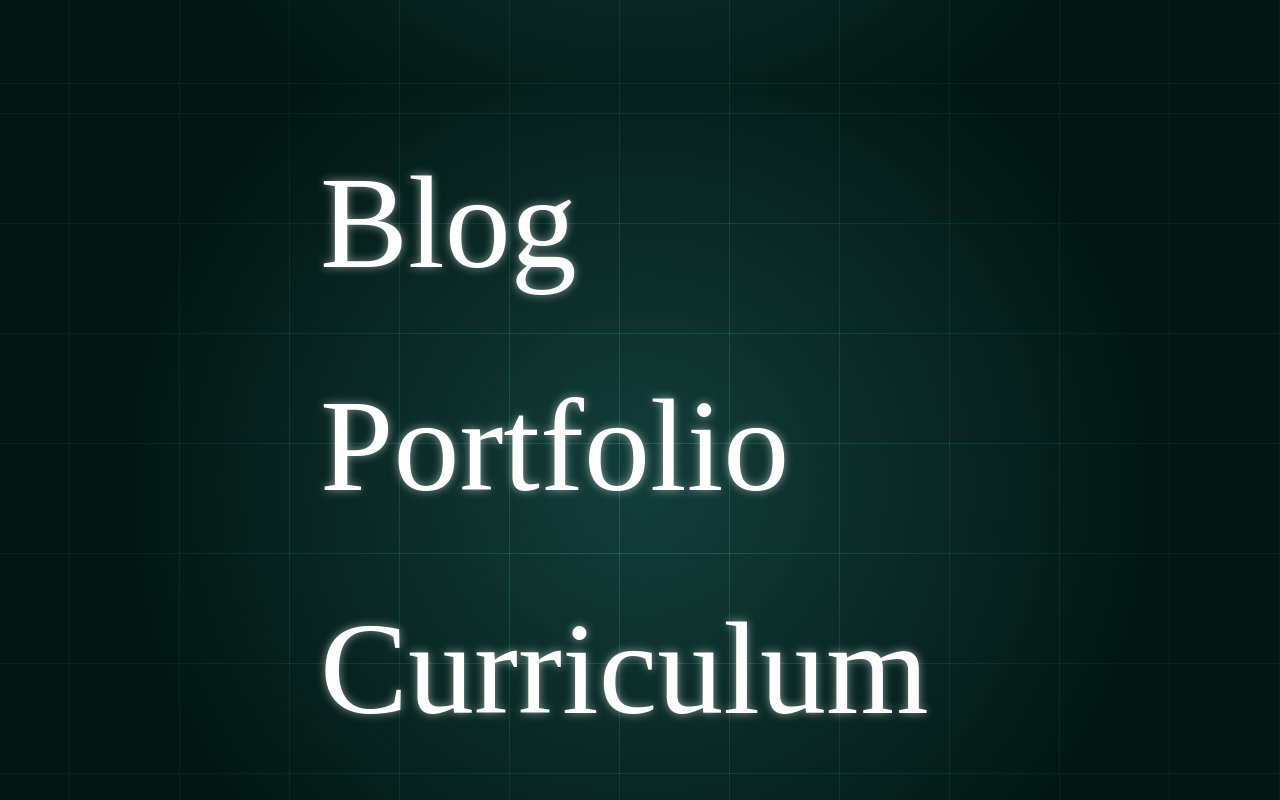
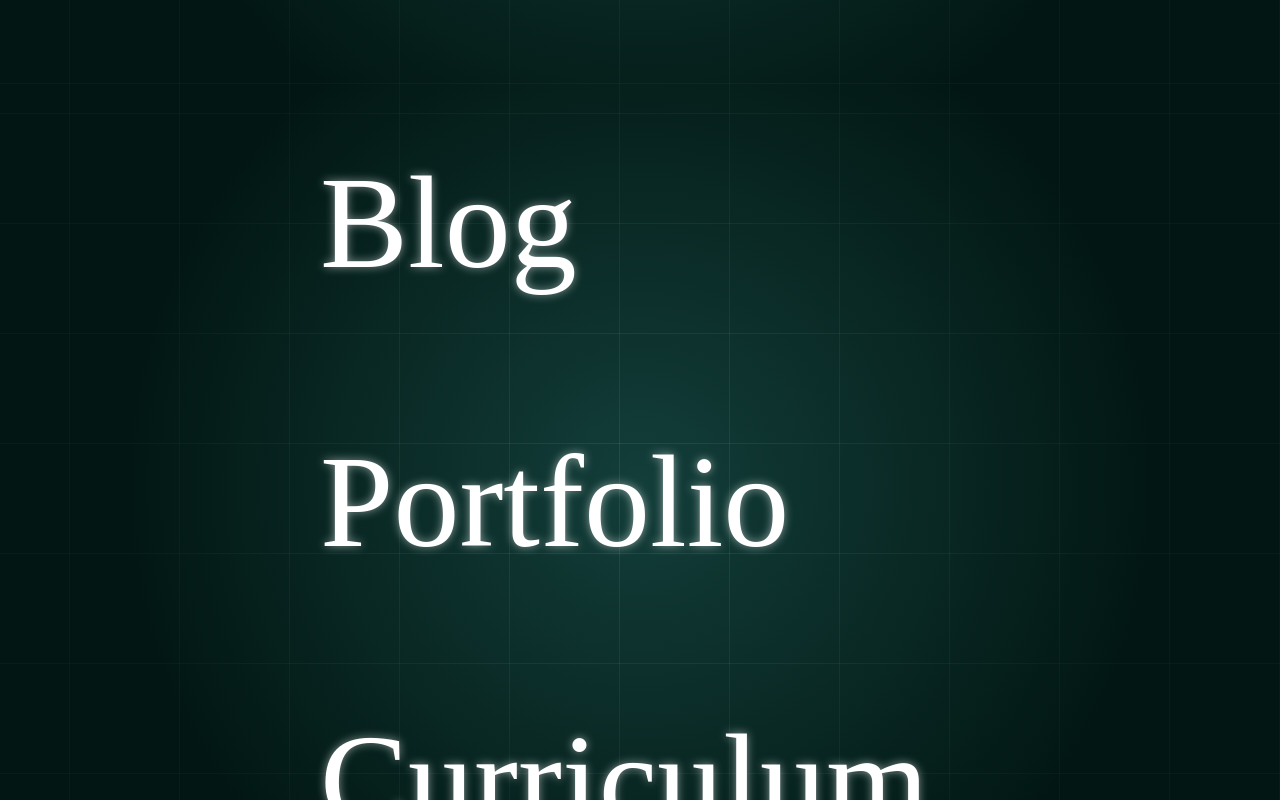
Before and after one commit to jesi-rgb/old.jesirgb.com, a Next.js app: page / in a window 1280 px wide. Shown: the part 1100-1900 px from the top of the page. Built offline with nearby package versions, Linux system fonts and the light colour scheme; a web font is replaced by a local one.

Commit message:
fix arrows

```diff
--- a/components/LandingLink.js
+++ b/components/LandingLink.js
@@ -3,19 +3,21 @@ import { FontAwesomeIcon } from "@fortawesome/react-fontawesome";
 
 export default function LandingLink({ text, link, description }) {
   return (
-    <div className="group flex space-x-10 justify-between items-center transition-all duration-500">
+    <div className="text-white my-10 text-left text-8xl xl:text-9xl font-display md:w-1/2 mx-10 md:mx-auto">
+      <div className="group w-[50%] flex space-x-2 xl:space-x-10 items-center transition-all duration-500">
         <div
           style={{ textShadow: "0 0 10px #ffffff88" }}
-        className="transform w-[40%] group-hover:text-accent-1-lighter group-hover:translate-x-10 transition-all duration-500"
+          className="transform w-3/4 xl:w-[40%] group-hover:text-accent-1-lighter group-hover:translate-x-10 transition-all duration-500"
         >
           <a href={link}>{text}</a>
         </div>
-      <span className="hidden mix-blend-screen leading-snug text-accent-1-lighter xl:flex pointer-events-none my-auto font-sans w-3/4 text-left text-lg mx-0 transform group-hover:translate-x-16 duration-500 opacity-0 group-hover:opacity-100 transition-all">
+        <span className="hidden mix-blend-screen leading-snug text-accent-1-lighter xl:flex pointer-events-none my-auto font-sans w-3/4 text-left text-sm md:text-lg mx-0 transform group-hover:translate-x-16 duration-500 opacity-0 group-hover:opacity-100 transition-all">
           {description}
         </span>
-      <span className="pointer-events-none w-1/2 my-auto text-3xl transform group-hover:translate-x-28 duration-500 opacity-0 group-hover:opacity-100 transition-all">
+        <span className="text-right my-auto text-3xl transform group-hover:translate-x-10 xl:group-hover:translate-x-20 duration-500 opacity-0 group-hover:opacity-100 transition-all">
           <FontAwesomeIcon icon={faArrowRight} />
         </span>
       </div>
+    </div>
   );
 }
--- a/components/LandingLinkSection.js
+++ b/components/LandingLinkSection.js
@@ -2,7 +2,7 @@ import LandingLink from "./LandingLink";
 
 export default function LandingLinkSection() {
   return (
-    <div className="text-white my-10 text-left text-9xl font-display w-full md:w-1/2 mx-10 md:mx-auto">
+    <div className="">
       <LandingLink
         link="/blog"
         description={
@@ -19,9 +19,7 @@ export default function LandingLinkSection() {
       />
       <LandingLink
         link="/curriculum"
-        description={
-          "Professionally curated information about my career. Let me know if you spot any error."
-        }
+        description={"Professionally curated information about my career."}
         text={"Curriculum"}
       />
       <LandingLink
--- a/pages/index.js
+++ b/pages/index.js
@@ -42,13 +42,16 @@ export default function Landing() {
             </h1>
             <div className="mb-8 mt-10 text-left leading-relaxed text-xl xl:text-2xl font-sans w-full">
               <p>
-                I am a freelance mathematical animator at{" "}
-                <a
-                  className="font-bold text-accent-1-lighter hover:text-accent-1 transition-all"
-                  href="https://www.youtube.com/c/Reducible"
-                >
-                  <FontAwesomeIcon icon={faCubes} className="" /> Reducible
-                </a>
+                I am a freelance mathematical animator at
+                <span>
+                  {" "}
+                  <a
+                    className="font-bold text-accent-1-lighter hover:text-accent-1 transition-all"
+                    href="https://www.youtube.com/c/Reducible"
+                  >
+                    <FontAwesomeIcon icon={faCubes} /> Reducible
+                  </a>
+                </span>
                 .
               </p>
 
--- a/styles/index.css
+++ b/styles/index.css
@@ -14,15 +14,15 @@
   --size: 110px;
   background-image: repeating-linear-gradient(
       0deg,
-      #fff,
-      #fff 0.1px,
+      #ffffff55,
+      #ffffff55 1px,
       transparent 1px,
       transparent var(--size)
     ),
     repeating-linear-gradient(
       -90deg,
-      #fff,
-      #fff 0.1px,
+      #ffffff55,
+      #ffffff55 1px,
       transparent 1px,
       transparent var(--size)
     ),
@@ -30,7 +30,7 @@
 
   background-size: var(--size) var(--size), var(--size) var(--size), 100% 100%;
 
-  background-blend-mode: overlay, overlay, normal;
+  background-blend-mode: overlay, overlay, overlay;
 
   scroll-behavior: smooth;
 }
```
Lines whose indentation alone changed are shown as unchanged.
